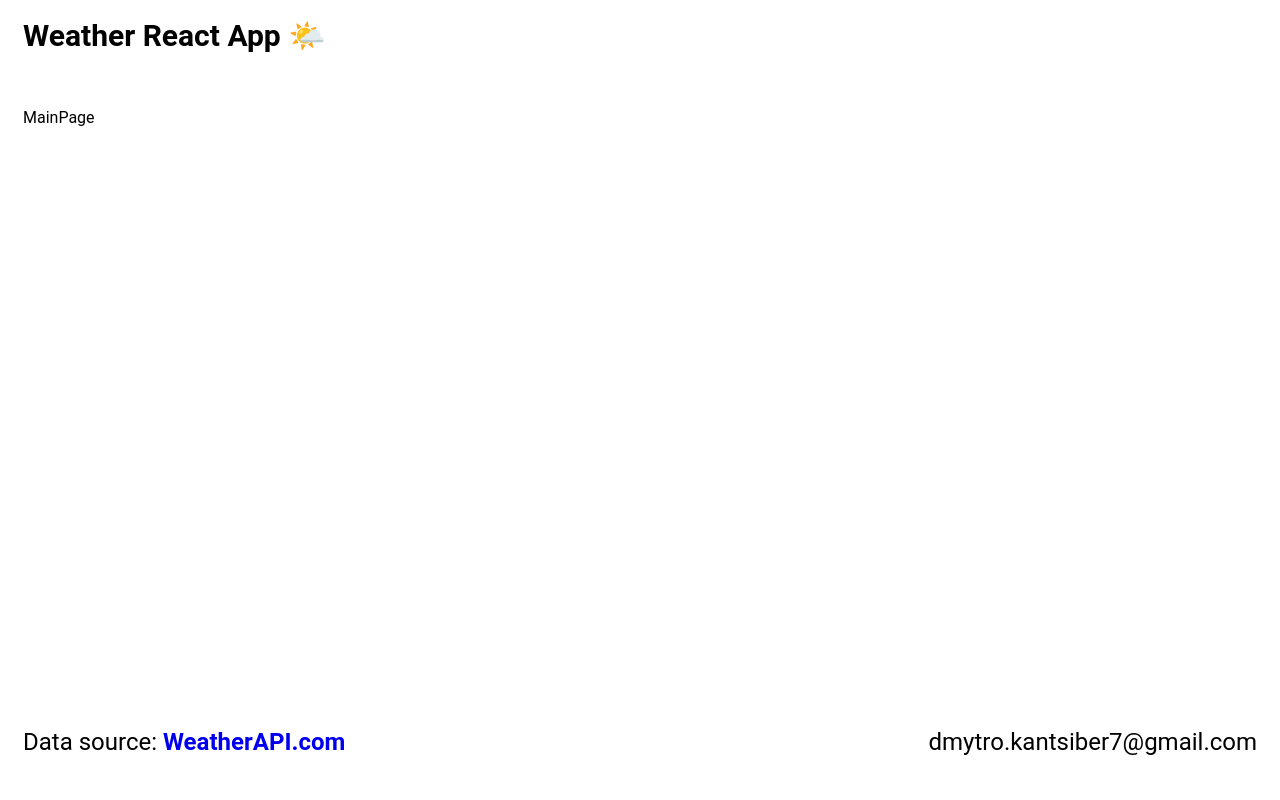
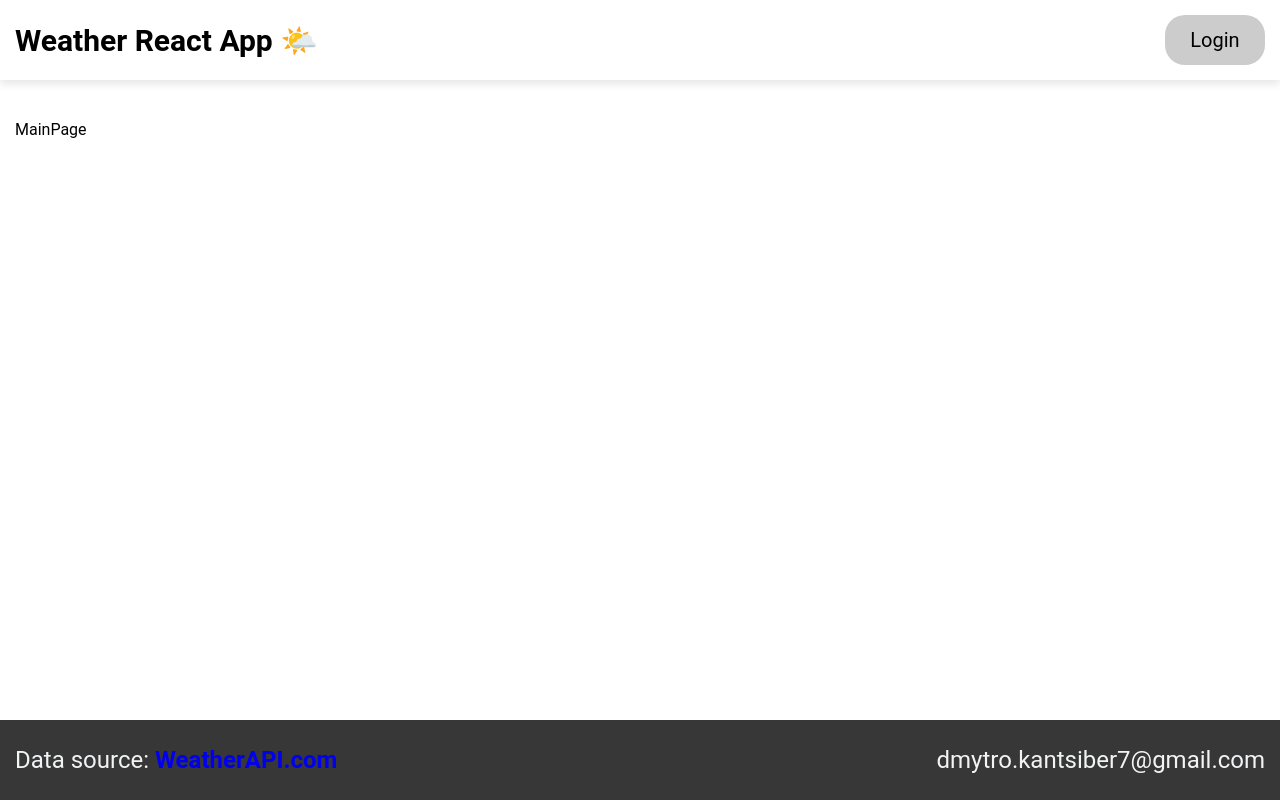
Before and after one commit to dmytro-kants/react-weather-app, a React (Create React App) app: page / in a window 1280 px wide. Built offline with nearby package versions, Linux system fonts and the light colour scheme.

Commit message:
commit 2

```diff
--- a/src/components/common/footer/footer.component.tsx
+++ b/src/components/common/footer/footer.component.tsx
@@ -3,9 +3,9 @@ import * as Styles from "./styles";
 
 const Footer = () => {
   return (
-    <BaseContainer>
-      <Styles.Footer>
-        <Styles.FooterContent>
+    <Styles.Footer>
+      <BaseContainer>
+        <Styles.FooterContainer>
           <Styles.FooterLeft>
             Data source:
             <Styles.FooterLink
@@ -17,9 +17,9 @@ const Footer = () => {
             </Styles.FooterLink>
           </Styles.FooterLeft>
           <Styles.FooterRight>dmytro.kantsiber7@gmail.com</Styles.FooterRight>
-        </Styles.FooterContent>
-      </Styles.Footer>
-    </BaseContainer>
+        </Styles.FooterContainer>
+      </BaseContainer>
+    </Styles.Footer>
   );
 };
 
--- a/src/components/common/footer/styles.ts
+++ b/src/components/common/footer/styles.ts
@@ -1,22 +1,25 @@
 import styled from 'styled-components'
 
 export const Footer = styled.div`
-  height: 60px;
+  width: 100vw;
+  background-color: #373737;
+  color: #F2F3F4;
 `
-export const FooterContent = styled.div`
+export const FooterContainer = styled.div`
   display: flex;
   justify-content: space-between;
+  align-items:center;
   font-size:24px;
-
+  height:80px;
 `
 export const FooterLink = styled.a`
   text-decoration: none;
   font-weight: bold;
   &:focus {
-    color: black;
+    color: #F2F3F4;
   };
   &:visited {
-    color: black;
+    color: #F2F3F4;
   }
 `
 
--- a/src/components/common/header/header.component.tsx
+++ b/src/components/common/header/header.component.tsx
@@ -3,11 +3,16 @@ import * as Styles from "./styles";
 
 const Header = () => {
   return (
-    <BaseContainer>
-      <Styles.Header>
-        <Styles.Logo>Weather React App 🌤️</Styles.Logo>
-      </Styles.Header>
-    </BaseContainer>
+    <Styles.Header>
+      <BaseContainer>
+        <Styles.HeaderContainer>
+          <Styles.Logo>Weather React App 🌤️</Styles.Logo>
+          <Styles.LoginButton>
+            <p>Login</p>
+          </Styles.LoginButton>
+        </Styles.HeaderContainer>
+      </BaseContainer>
+    </Styles.Header>
   );
 };
 
--- a/src/components/common/header/styles.ts
+++ b/src/components/common/header/styles.ts
@@ -1,13 +1,38 @@
 import styled from 'styled-components'
 
 export const Header = styled.div`
-    padding-top:10px;
+    width: 100vw;
+    box-shadow: 0px 4px 8px rgba(0, 0, 0, 0.1);
+`
+export const HeaderContainer = styled.div`
     display: flex;
     justify-content: space-between;
-    height:50px;
+    align-items:center;
+    height:80px;
+
 `
-
 export const Logo = styled.div`
     font-size:30px;
     font-weight:bold;
 `
+
+export const LoginButton = styled.div`
+    display: flex;
+    justify-content: center;
+    align-items: center;
+    width:100px;
+    height: 50px;
+    border-radius: 20px;
+    background-color: #cccccc;
+    font-size: 16px;
+    text-align: center;
+    text-decoration: none;
+    cursor: pointer;
+    border: none;
+    &:hover {
+        background-color: #dddddd;
+    }
+    >p {
+        font-size:20px;
+    }
+`
--- a/src/index.css
+++ b/src/index.css
@@ -1,4 +1,5 @@
 body,
 html {
   font-family: Roboto, Helvetica, sans-serif;
+  margin:0;
 }
--- a/src/layout/styles.ts
+++ b/src/layout/styles.ts
@@ -3,5 +3,5 @@ import styled from 'styled-components'
 export const MainContainer = styled.main`
     background-color: var(--color-white-bg);
     padding-top: 40px;
-    min-height: calc(100vh - 180px)
+    min-height: calc(100vh - 200px)
   `;
```
